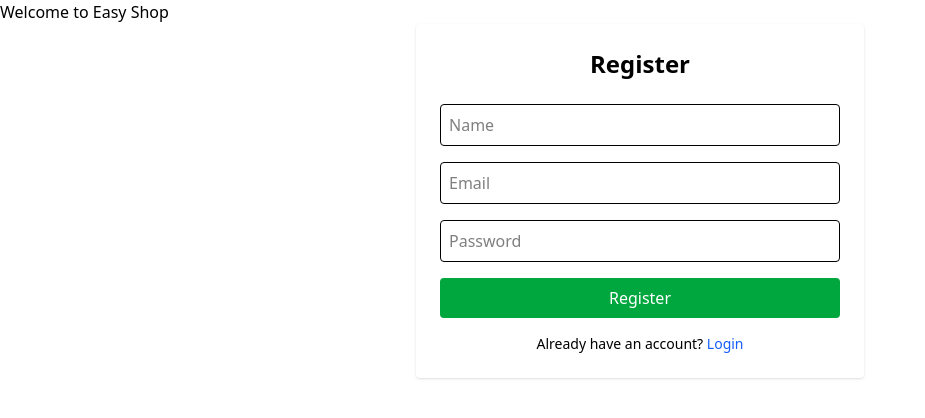
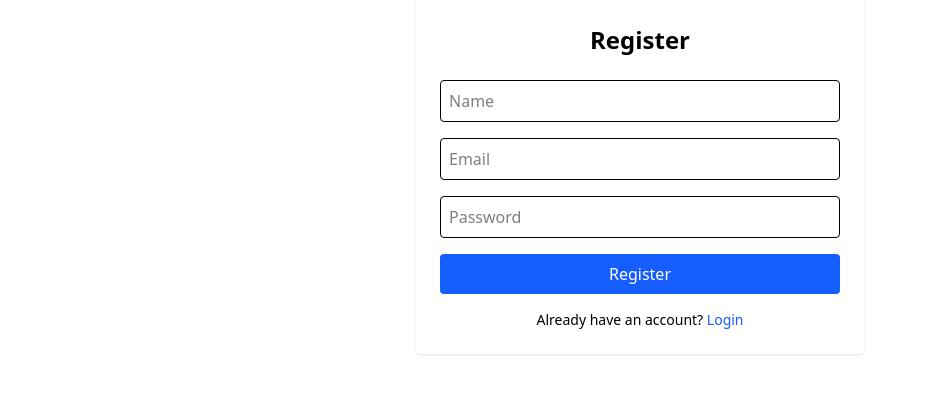
Before and after one commit to Kingsley-coder-prog/easy-shop, a Vue app in the folder ecommerce-store/frontend/easy-shop-frontend/: page /register in a window 1280 px wide. Shown: the top 418 px of the page, without its empty margins (0-925 px from the left). Built offline with nearby package versions, Linux system fonts and the light colour scheme; no server answers.

Commit message:
Dotenve file added

```diff
--- a/ecommerce-store/frontend/easy-shop-frontend/src/App.vue
+++ b/ecommerce-store/frontend/easy-shop-frontend/src/App.vue
@@ -1,6 +1,6 @@
 <template>
   <div>
-    <h1>Welcome to Easy Shop</h1>
+    <!-- <h1>Welcome to Easy Shop</h1> -->
     <RouterView />
   </div>
 </template>
--- a/ecommerce-store/frontend/easy-shop-frontend/src/api/axios.js
+++ b/ecommerce-store/frontend/easy-shop-frontend/src/api/axios.js
@@ -2,7 +2,7 @@ import axios from "axios";
 import { useAuthStore } from "@/stores/auth.store";
 
 const api = axios.create({
-  baseURL: import.meta.env.VITE_API_URL, // e.g. https://easy-shop.onrender.com/api/v1
+  baseURL: import.meta.env.EASYSHOP_BASE_URL, // e.g. https://easy-shop.onrender.com/api/v1
   headers: {
     "Content-Type": "application/json",
   },
--- a/ecommerce-store/frontend/easy-shop-frontend/src/pages/auth/Register.vue
+++ b/ecommerce-store/frontend/easy-shop-frontend/src/pages/auth/Register.vue
@@ -25,7 +25,7 @@
       />
 
       <button
-        class="w-full bg-green-600 text-white py-2 rounded hover:bg-green-700"
+        class="w-full bg-blue-600 text-white py-2 rounded hover:bg-blue-700"
       >
         Register
       </button>
```
Also changed, not shown: 1 other file (tests, documents, lock files or other folders).
